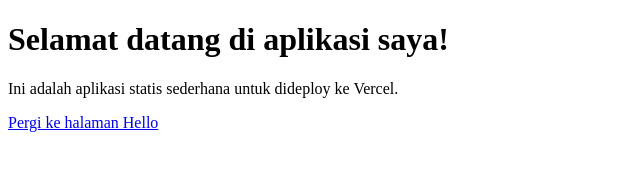
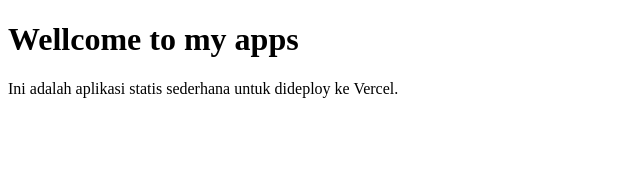
Before and after one commit to Zxyuu-art/vercel-app, a plain HTML site: page index.html in a window 1280 px wide. Shown: the whole page, without its empty margins (0-640 px from the left). Drawn offline with Linux system fonts and the light colour scheme.

Commit message:
Update index.html

```diff
--- a/index.html
+++ b/index.html
@@ -3,11 +3,10 @@
 <head>
     <meta charset="utf-8" />
     <meta name="viewport" content="width=device-width,initial-scale=1" />
-    <title>My Vercel App</title>
+    <title>Vercell-app</title>
 </head>
 <body>
-    <h1>Selamat datang di aplikasi saya!</h1>
+    <h1>Wellcome to my apps </h1>
     <p>Ini adalah aplikasi statis sederhana untuk dideploy ke Vercel.</p>
-    <a href="/hello">Pergi ke halaman Hello</a>
 </body>
 </html>
```
